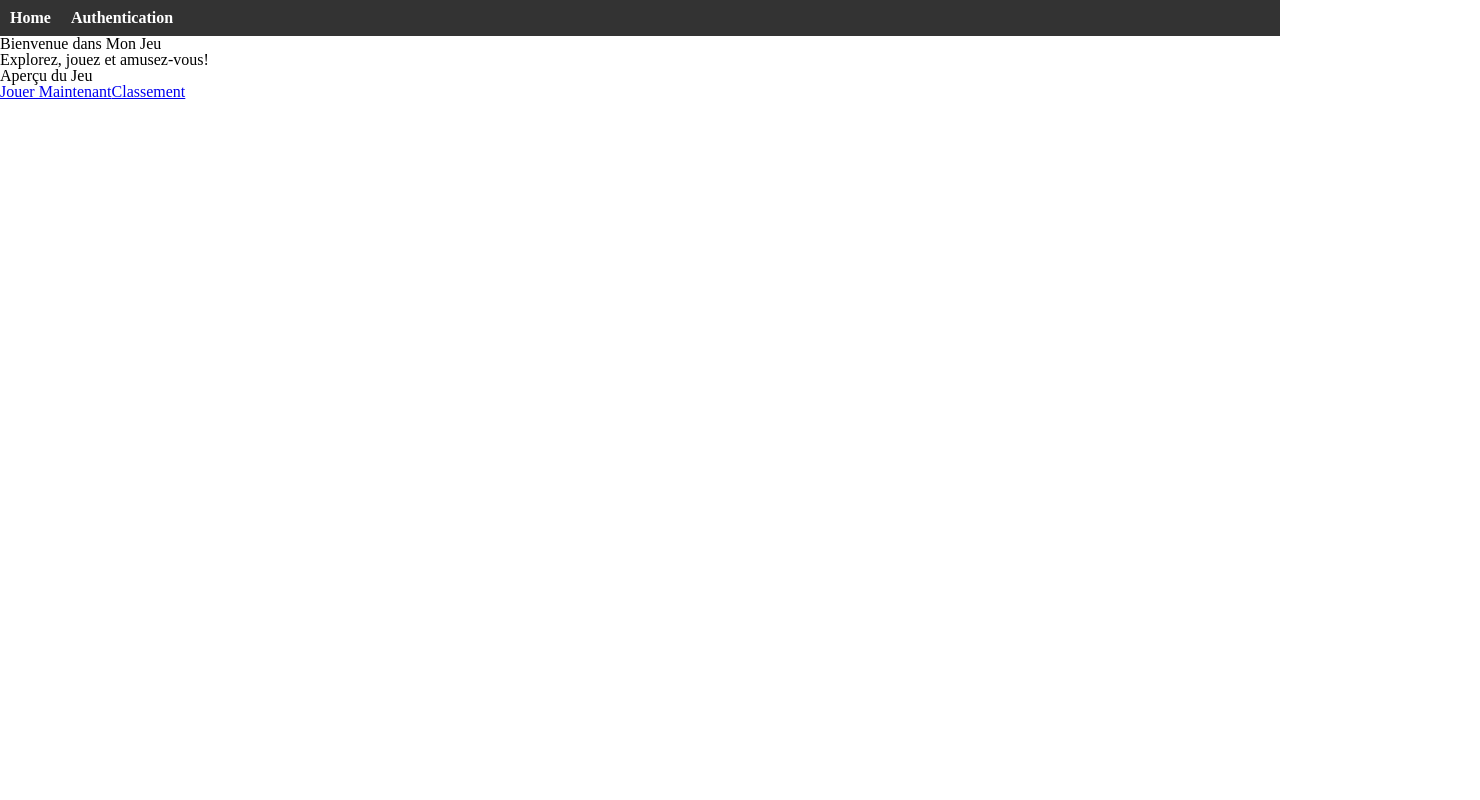
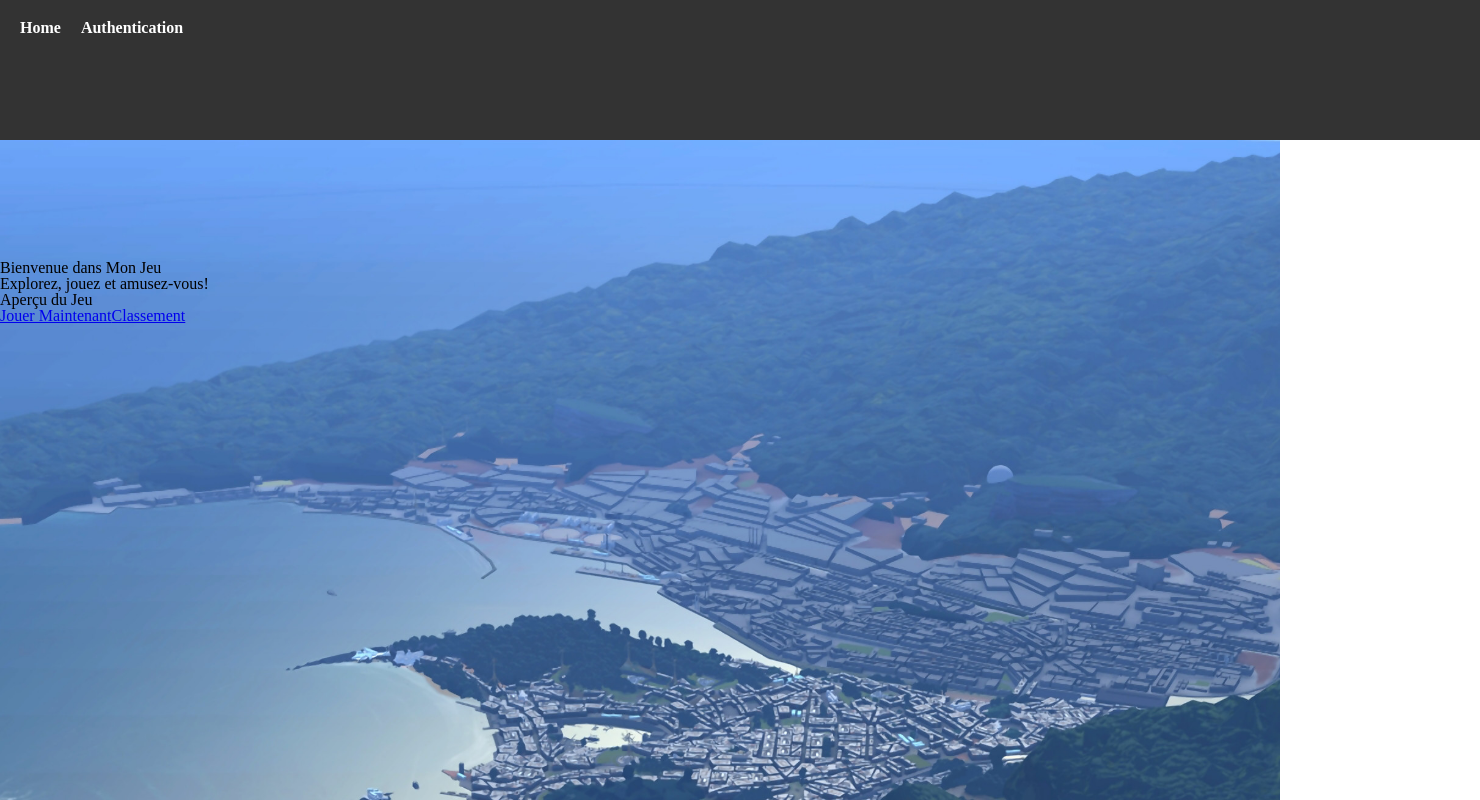
Before and after one commit to LePygargue/aston_project_3_game, a React (Create React App) app in the folder project/frontend/: page / in a window 1280 px wide. Shown: the top 800 px of the page, 1480 px wide, since content can reach past the window. Built offline with nearby package versions, Linux system fonts and the light colour scheme; the HTML template or start-up script is replaced by a standard one.

Commit message:
corrections

```diff
--- a/project/frontend/src/App.js
+++ b/project/frontend/src/App.js
@@ -2,7 +2,7 @@
 import React from 'react';
 import { BrowserRouter as Router, Routes, Route } from 'react-router-dom';
 import AuthenticationPage from './features/authentication';
-import HomePage from './components/HomePage';
+import HomePage from './pages/HomePage';
 import MainLayout from './layouts/MainLayout';
 
 const App = () => {
--- a/project/frontend/src/components/HomePage.js
+++ /dev/null
@@ -1,24 +0,0 @@
-// /src/components/HomePage.js
-import React from 'react';
-import { Link } from 'react-router-dom';
-
-const HomePage = () => {
-  return (
-    <div className="home-page">
-      <h1>Bienvenue dans Mon Jeu</h1>
-      <p>Explorez, jouez et amusez-vous!</p>
-
-      <div className="game-preview">
-        <h2>Aperçu du Jeu</h2>
-        {/* Ajoutez des composants ou des images pour présenter votre jeu */}
-      </div>
-
-      <div className="cta-buttons">
-        <Link to="/play" className="btn btn-primary">Jouer Maintenant</Link>
-        <Link to="/leaderboard" className="btn btn-secondary">Classement</Link>
-      </div>
-    </div>
-  );
-};
-
-export default HomePage;
--- /dev/null
+++ b/project/frontend/src/context/AuthContext.js
@@ -0,0 +1,28 @@
+// /frontend/src/context/AuthContext.js
+import { createContext, useContext, useState } from 'react';
+
+const AuthContext = createContext();
+
+export const AuthProvider = ({ children }) => {
+  const [isAuthenticated, setAuthenticated] = useState(false);
+
+  const login = () => {
+    // Logique d'authentification (par exemple, appel à une API)
+    setAuthenticated(true);
+  };
+
+  const logout = () => {
+    // Logique de déconnexion
+    setAuthenticated(false);
+  };
+
+  return (
+    <AuthContext.Provider value={{ isAuthenticated, login, logout }}>
+      {children}
+    </AuthContext.Provider>
+  );
+};
+
+export const useAuth = () => {
+  return useContext(AuthContext);
+};
--- a/project/frontend/src/features/authentication/components/Login.js
+++ b/project/frontend/src/features/authentication/components/Login.js
@@ -2,8 +2,10 @@
 import React, { useState } from 'react';
 import { Link } from 'react-router-dom';
 import api from '../../../services/api';
+import { useAuth } from '../../../context/AuthContext';
 
 const Login = () => {
+  const { login } = useAuth();
   const [username, setUsername] = useState('');
   const [password, setPassword] = useState('');
 
@@ -19,6 +21,12 @@ const Login = () => {
       });
 
       console.log('Login successful', response.data);
+
+      // Appeler la fonction de connexion du contexte AuthContext
+      login(username, password);
+
+      // Rediriger l'utilisateur vers la page de création de personnage après la connexion réussie
+
     } catch (error) {
       console.error('Error during login', error);
     }
--- a/project/frontend/src/layouts/Header.css
+++ b/project/frontend/src/layouts/Header.css
@@ -1,7 +1,11 @@
 /* /frontend/src/layouts/Header.css */
 header {
-    background-color: #333;
-    padding: 10px;
+    display: flex;
+    background: rgba(0, 0, 0, 0.80);
+    width: 1440px;
+    height: 100px;
+    flex-shrink: 0;
+    padding: 20px;
     color: white;
   }
 
--- /dev/null
+++ b/project/frontend/src/pages/HomePage.css
@@ -0,0 +1,12 @@
+.home-page {
+    display: flex;
+    flex-direction: column;
+    padding-top: 120px;
+    background-image: url("../assets/home-background-1.jpg");
+    background-position: center; /* Center the image */
+    background-repeat: no-repeat; /* Do not repeat the image */
+    background-size: cover; /* Resize the background image to cover the entire container */
+    width: 100%;
+    height: 1200px;
+
+  }
--- a/project/frontend/src/pages/HomePage.js
+++ b/project/frontend/src/pages/HomePage.js
@@ -0,0 +1,25 @@
+// /src/components/HomePage.js
+import React from 'react';
+import { Link } from 'react-router-dom';
+import './HomePage.css'; // Importez les styles
+
+const HomePage = () => {
+  return (
+    <div className="home-page">
+      <h1>Bienvenue dans Mon Jeu</h1>
+      <p>Explorez, jouez et amusez-vous!</p>
+
+      <div className="game-preview">
+        <h2>Aperçu du Jeu</h2>
+        {/* Ajoutez des composants ou des images pour présenter votre jeu */}
+      </div>
+
+      <div className="cta-buttons">
+        <Link to="/play" className="btn btn-primary">Jouer Maintenant</Link>
+        <Link to="/leaderboard" className="btn btn-secondary">Classement</Link>
+      </div>
+    </div>
+  );
+};
+
+export default HomePage;
```
Also changed, not shown: project/frontend/src/layouts/GameLayout.js (added, +22 -0 lines), project/frontend/src/assets/home-background-1.jpg (added), 1 other file (tests, documents, lock files or other folders).
